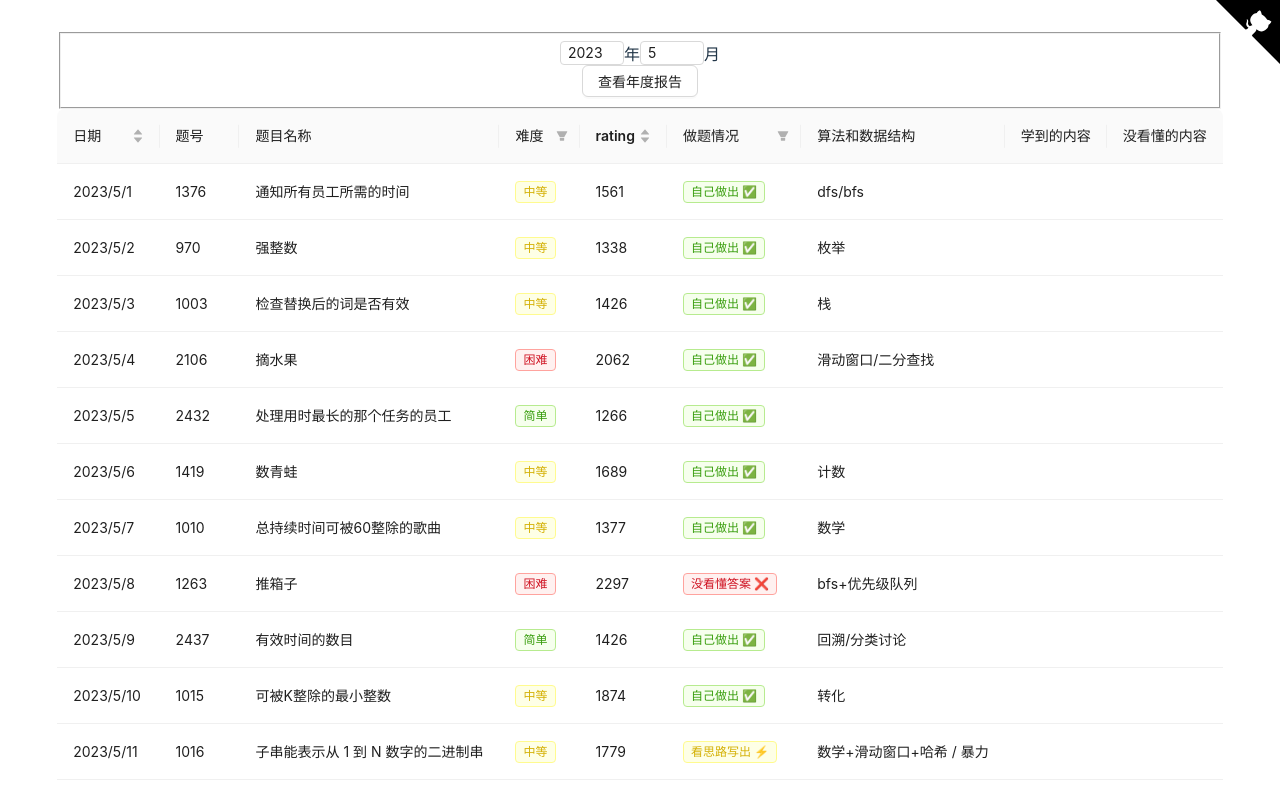
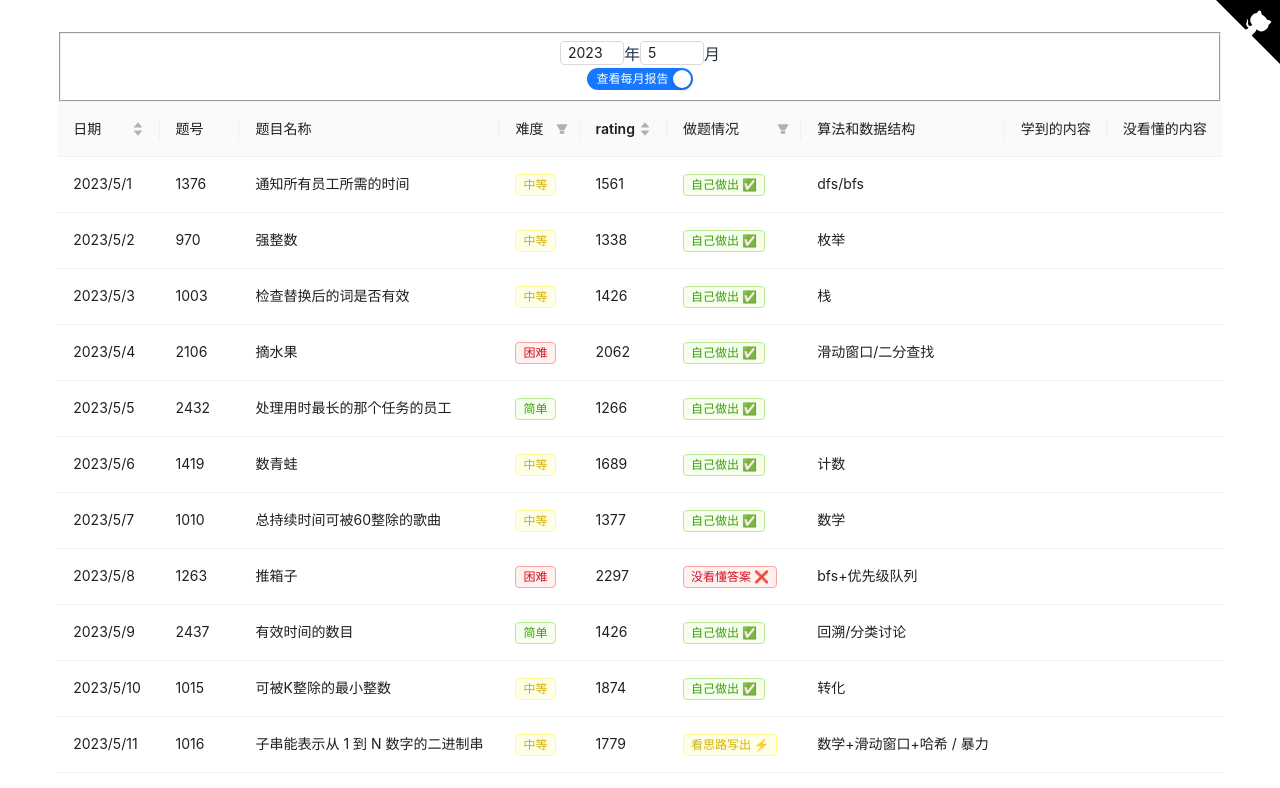
Before and after one commit to S-N-O-R-L-A-X/leetcode, a React (Vite) app: page / in a window 1280 px wide. Shown: the top 788 px of the page. Built offline with nearby package versions, Linux system fonts and the light colour scheme.

Commit message:
feat: use switch

```diff
--- a/src/App.tsx
+++ b/src/App.tsx
@@ -1,5 +1,6 @@
-import { Button, InputNumber } from 'antd';
+import { Button, InputNumber, Switch } from 'antd';
 import { useState } from 'react';
+import AnnualReport from './AnnualReport';
 import './App.css'
 import DailyGraph from './DailyGraph';
 import DailyTable from './DailyTable'
@@ -11,6 +12,7 @@ function App() {
   const now_year = new Date().getFullYear();
   const [year, setYear] = useState<number | null>(now_year);
   const [month, setMonth] = useState<number | null>(now_month);
+  const [content, setContent] = useState<boolean>(true)
 
   const changeMonth = (value: number | null) => {
     setMonth(value);
@@ -19,6 +21,10 @@ function App() {
   const changeYear = (value: number | null) => {
     setYear(value);
   };
+
+  const handleChange = (checked: boolean) => {
+    setContent(checked);
+  }
 
   return (
     <div className="App">
@@ -29,8 +35,14 @@ function App() {
         <InputNumber className="input-number" size="small" min={1} max={12} defaultValue={now_month} onChange={changeMonth}></InputNumber>
         <span className="input-text">月</span>
         <br />
-        <Button>查看年度报告</Button>
+
+        <Switch checkedChildren="查看每月报告" unCheckedChildren="查看年度报告" defaultChecked onChange={handleChange} />
+
       </fieldset>
+      {
+        content ?
+          (
+            <>
               <DailyTable year={year} month={month} />
               <div>
                 <div className="show-graph">
@@ -40,6 +52,15 @@ function App() {
                   <DifficultyGraph year={year} month={month} />
                 </div>
               </div>
+            </>
+          ) :
+          (
+            <>
+              <AnnualReport />
+            </>
+          )
+      }
+
     </div>
   )
 }
```
Lines whose indentation alone changed are shown as unchanged.
